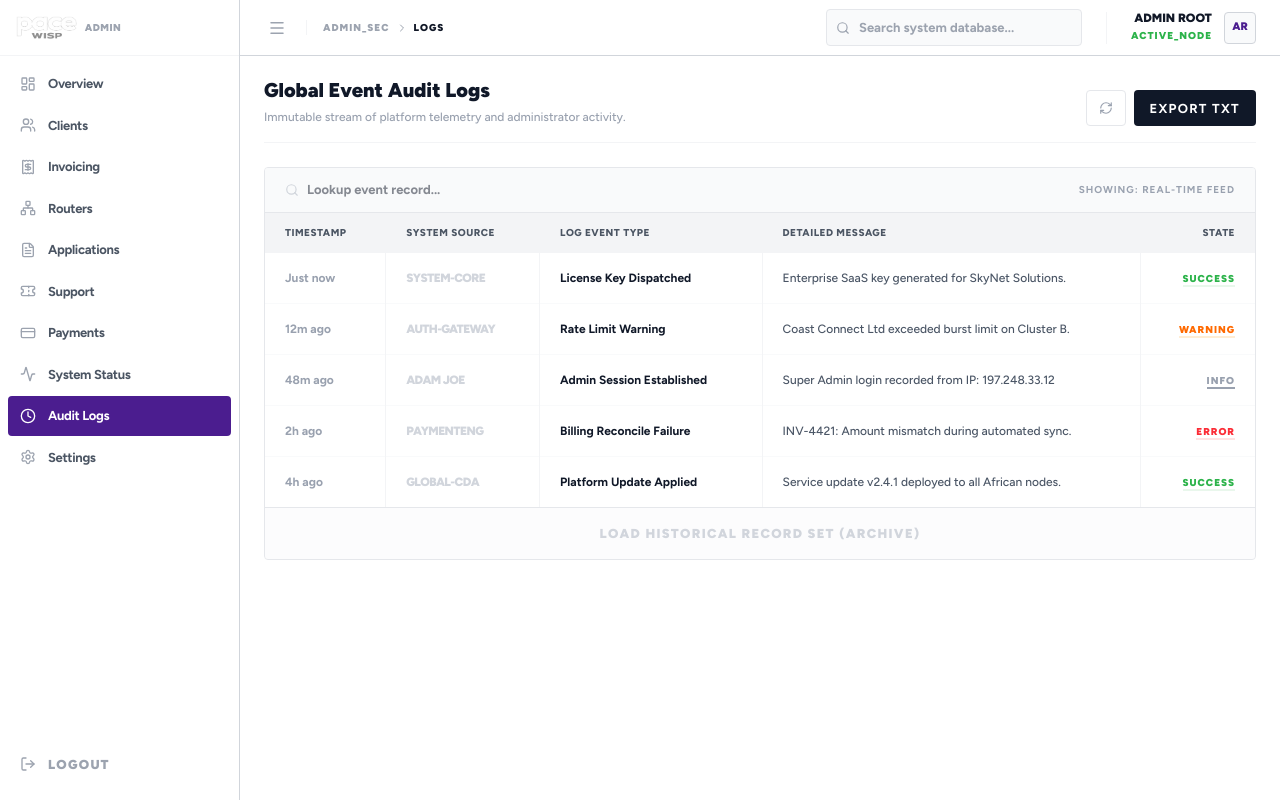
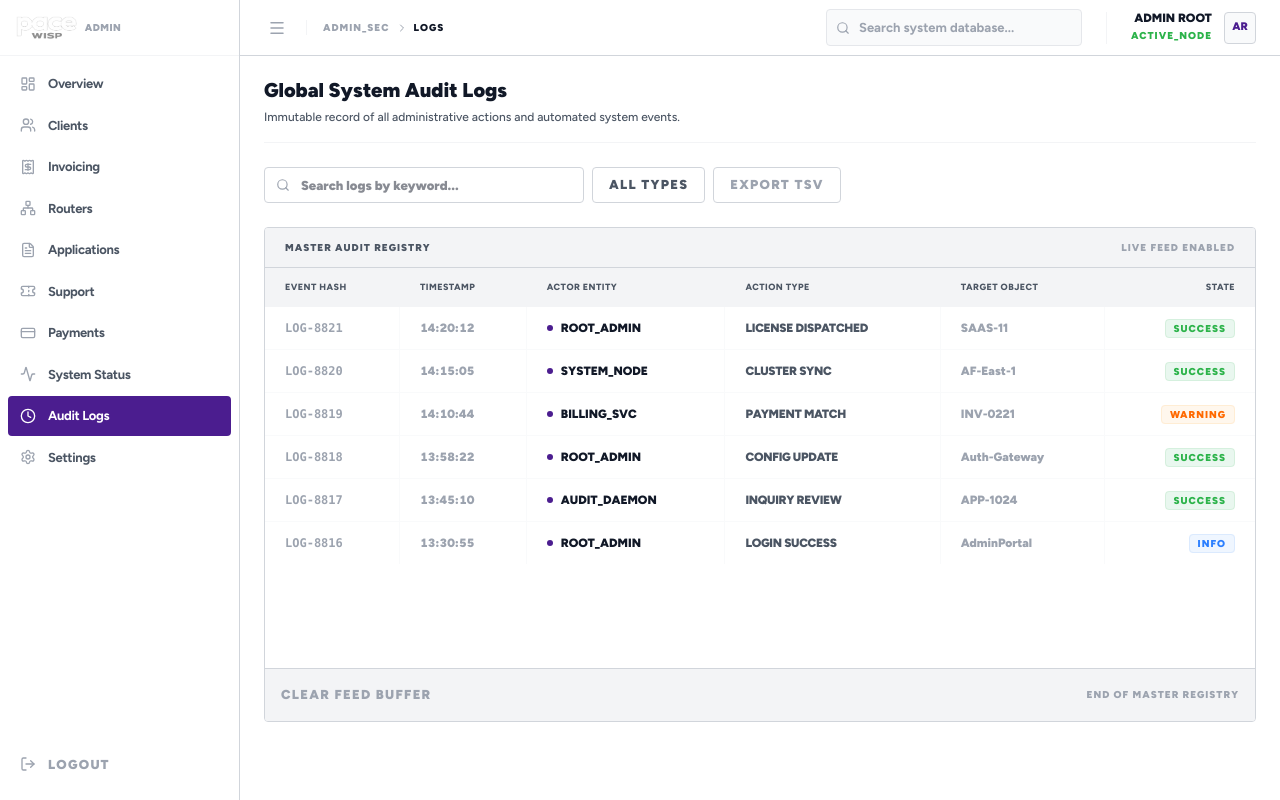
Before and after one commit to dennismutuku2005/pacewebsite, a Next.js app in the folder paceadmin/: page /dashboard/logs in a window 1280 px wide. Built offline with nearby package versions, Linux system fonts and the light colour scheme.

Commit message:
Auto-update: page.js

```diff
--- a/paceadmin/src/app/dashboard/logs/page.js
+++ b/paceadmin/src/app/dashboard/logs/page.js
@@ -2,75 +2,85 @@
 
 import React from 'react'
 import { motion } from 'framer-motion'
-import { RefreshCw, Search } from 'lucide-react'
+import { Clock, Search, Shield, Server, User, Database } from 'lucide-react'
 import { cn } from '@/lib/utils'
 
-export default function LogsPage() {
+export default function AuditLogsPage() {
     const logs = [
-        { id: 1, event: 'License Key Dispatched', user: 'System-Core', status: 'Success', age: 'Just now', msg: 'Enterprise SaaS key generated for SkyNet Solutions.' },
-        { id: 2, event: 'Rate Limit Warning', user: 'Auth-Gateway', status: 'Warning', age: '12m ago', msg: 'Coast Connect Ltd exceeded burst limit on Cluster B.' },
-        { id: 3, event: 'Admin Session Established', user: 'Adam Joe', status: 'Info', age: '48m ago', msg: 'Super Admin login recorded from IP: 197.248.33.12' },
-        { id: 4, event: 'Billing Reconcile Failure', user: 'PaymentEng', status: 'Error', age: '2h ago', msg: 'INV-4421: Amount mismatch during automated sync.' },
-        { id: 5, event: 'Platform Update Applied', user: 'Global-CDA', status: 'Success', age: '4h ago', msg: 'Service update v2.4.1 deployed to all African nodes.' },
+        { id: 'LOG-8821', time: '14:20:12', user: 'root_admin', action: 'License Dispatched', target: 'SAAS-11', status: 'Success' },
+        { id: 'LOG-8820', time: '14:15:05', user: 'system_node', action: 'Cluster Sync', target: 'AF-East-1', status: 'Success' },
+        { id: 'LOG-8819', time: '14:10:44', user: 'billing_svc', action: 'Payment Match', target: 'INV-0221', status: 'Warning' },
+        { id: 'LOG-8818', time: '13:58:22', user: 'root_admin', action: 'Config Update', target: 'Auth-Gateway', status: 'Success' },
+        { id: 'LOG-8817', time: '13:45:10', user: 'audit_daemon', action: 'Inquiry Review', target: 'APP-1024', status: 'Success' },
+        { id: 'LOG-8816', time: '13:30:55', user: 'root_admin', action: 'Login Success', target: 'AdminPortal', status: 'Info' },
     ]
 
     return (
-        <div className="space-y-6 font-figtree text-[12px]">
+        <div className="space-y-6 font-figtree">
 
             {/* Header */}
-            <div className="border-b border-gray-100 pb-4 flex justify-between items-end">
-                <div>
-                    <h1 className="text-[20px] font-black text-gray-900 leading-none">Global Event Audit Logs</h1>
-                    <p className="text-[12px] text-gray-400 mt-2 font-medium">Immutable stream of platform telemetry and administrator activity.</p>
+            <div className="border-b border-gray-100 pb-4">
+                <h1 className="text-[20px] font-black text-admin-value leading-none">Global System Audit Logs</h1>
+                <p className="text-[12px] text-admin-label mt-2 font-medium">Immutable record of all administrative actions and automated system events.</p>
+            </div>
+
+            {/* Filter Bar */}
+            <div className="flex flex-col md:flex-row items-center gap-2 h-9">
+                <div className="relative w-full md:w-80 h-full">
+                    <Search className="absolute left-3 top-1/2 -translate-y-1/2 text-admin-dim" size={14} />
+                    <input
+                        type="text"
+                        placeholder="Search logs by keyword..."
+                        className="w-full h-full pl-9 pr-3 rounded border border-pace-border bg-white focus:ring-1 focus:ring-pace-purple/10 outline-none text-[12px] font-black text-admin-value shadow-none"
+                    />
                 </div>
-                <div className="flex gap-2 h-9">
-                    <button className="px-3 border border-gray-200 rounded text-gray-400 hover:text-gray-900 transition-all bg-white">
-                        <RefreshCw size={14} />
-                    </button>
-                    <button className="px-4 bg-gray-900 text-white rounded font-bold uppercase tracking-widest leading-none">Export TXT</button>
+                <div className="flex gap-2 h-full">
+                    <button className="px-4 h-full border border-pace-border text-admin-label rounded text-[11px] font-black hover:bg-gray-50 transition-all uppercase tracking-widest bg-white shadow-none">All Types</button>
+                    <button className="px-4 h-full border border-pace-border text-admin-dim rounded text-[11px] font-black hover:bg-gray-50 transition-all uppercase tracking-widest bg-white shadow-none">Export TSV</button>
                 </div>
             </div>
 
-            <div className="border border-gray-200 rounded overflow-hidden bg-white">
-                <div className="px-5 py-3 border-b border-gray-200 bg-gray-50 flex justify-between items-center">
-                    <div className="flex items-center gap-2">
-                        <Search size={14} className="text-gray-300" />
-                        <input type="text" placeholder="Lookup event record..." className="bg-transparent border-none outline-none text-[11px] font-bold w-48" />
-                    </div>
-                    <span className="text-[10px] font-bold text-gray-400 uppercase tracking-widest">Showing: Real-time Feed</span>
+            {/* Log Table - The "Excel" Part */}
+            <div className="border border-pace-border rounded bg-white overflow-hidden shadow-none">
+                <div className="px-5 py-3 border-b border-pace-border bg-pace-bg-subtle flex justify-between items-center">
+                    <h4 className="text-[10px] font-black text-admin-label uppercase tracking-widest">Master Audit Registry</h4>
+                    <span className="text-[10px] font-black text-admin-dim uppercase tracking-widest">Live Feed Enabled</span>
                 </div>
-                <div className="overflow-x-auto">
-                    <table className="w-full text-left whitespace-nowrap">
+                <div className="overflow-x-auto min-h-[400px]">
+                    <table className="w-full text-left text-[12px] whitespace-nowrap">
                         <thead>
-                            <tr className="bg-white border-b border-gray-100 font-bold text-gray-400 uppercase tracking-widest text-[10px]">
+                            <tr className="bg-white border-b border-gray-100 font-black text-admin-label uppercase tracking-widest text-[9px]">
+                                <th className="px-5 py-3 border-r border-gray-100">Event Hash</th>
                                 <th className="px-5 py-3 border-r border-gray-100">Timestamp</th>
-                                <th className="px-5 py-3 border-r border-gray-100">System Source</th>
-                                <th className="px-5 py-3 border-r border-gray-100">Log Event Type</th>
-                                <th className="px-5 py-3 border-r border-gray-100">Detailed Message</th>
+                                <th className="px-5 py-3 border-r border-gray-100">Actor Entity</th>
+                                <th className="px-5 py-3 border-r border-gray-100">Action Type</th>
+                                <th className="px-5 py-3 border-r border-gray-100">Target Object</th>
                                 <th className="px-5 py-3 text-right">State</th>
                             </tr>
                         </thead>
-                        <tbody className="divide-y divide-gray-50 text-gray-600">
+                        <tbody className="divide-y divide-gray-50">
                             {logs.map((log) => (
                                 <tr key={log.id} className="hover:bg-gray-50 transition-colors group">
-                                    <td className="px-5 py-4 font-bold text-gray-400 border-r border-gray-100">
-                                        {log.age}
+                                    <td className="px-5 py-3 font-mono text-admin-dim group-hover:text-admin-value border-r border-gray-50 font-black uppercase transition-colors">{log.id}</td>
+                                    <td className="px-5 py-3 font-black text-admin-dim border-r border-gray-50 tabular-nums">{log.time}</td>
+                                    <td className="px-5 py-3 border-r border-gray-50">
+                                        <div className="flex items-center gap-2">
+                                            <div className="w-1.5 h-1.5 rounded-full bg-pace-purple"></div>
+                                            <span className="font-black text-admin-value uppercase">{log.user}</span>
+                                        </div>
                                     </td>
-                                    <td className="px-5 py-4 border-r border-gray-100 font-black tracking-tighter uppercase text-gray-300">
-                                        {log.user}
+                                    <td className="px-5 py-3 border-r border-gray-50 font-black text-admin-label uppercase tracking-tight">
+                                        {log.action}
                                     </td>
-                                    <td className="px-5 py-4 border-r border-gray-100 font-bold text-gray-900">
-                                        {log.event}
+                                    <td className="px-5 py-3 border-r border-gray-50 font-black text-admin-dim group-hover:text-admin-label transition-colors">
+                                        {log.target}
                                     </td>
-                                    <td className="px-5 py-4 border-r border-gray-100 max-w-xs overflow-hidden text-ellipsis font-medium">
-                                        {log.msg}
-                                    </td>
-                                    <td className="px-5 py-4 text-right">
+                                    <td className="px-5 py-3 text-right">
                                         <span className={cn(
-                                            "font-black uppercase text-[10px] tracking-widest border-b-2",
-                                            log.status === 'Success' ? "text-pace-green border-pace-green/10" :
-                                                log.status === 'Warning' ? "text-orange-500 border-orange-100" :
-                                                    log.status === 'Error' ? "text-red-500 border-red-100" : "text-gray-400"
+                                            "font-black uppercase text-[10px] tracking-widest px-2 py-0.5 rounded-sm border",
+                                            log.status === 'Success' ? "text-pace-green bg-pace-green-light border-pace-green/10" :
+                                                log.status === 'Warning' ? "text-orange-500 bg-orange-50 border-orange-100" :
+                                                    "text-blue-500 bg-blue-50 border-blue-100"
                                         )}>{log.status}</span>
                                     </td>
                                 </tr>
@@ -78,8 +88,9 @@ export default function LogsPage() {
                         </tbody>
                     </table>
                 </div>
-                <div className="p-4 bg-gray-50/50 border-t border-gray-200 text-center">
-                    <button className="text-[10px] font-black text-gray-300 uppercase tracking-widest hover:text-gray-900 transition-colors">Load Historical Record Set (Archive)</button>
+                <div className="p-4 bg-pace-bg-subtle border-t border-pace-border flex items-center justify-between font-black">
+                    <button className="text-[10px] text-admin-dim hover:text-admin-value uppercase tracking-widest transition-all">Clear Feed Buffer</button>
+                    <p className="text-[10px] text-admin-dim uppercase tracking-widest">End of Master Registry</p>
                 </div>
             </div>
 
```
